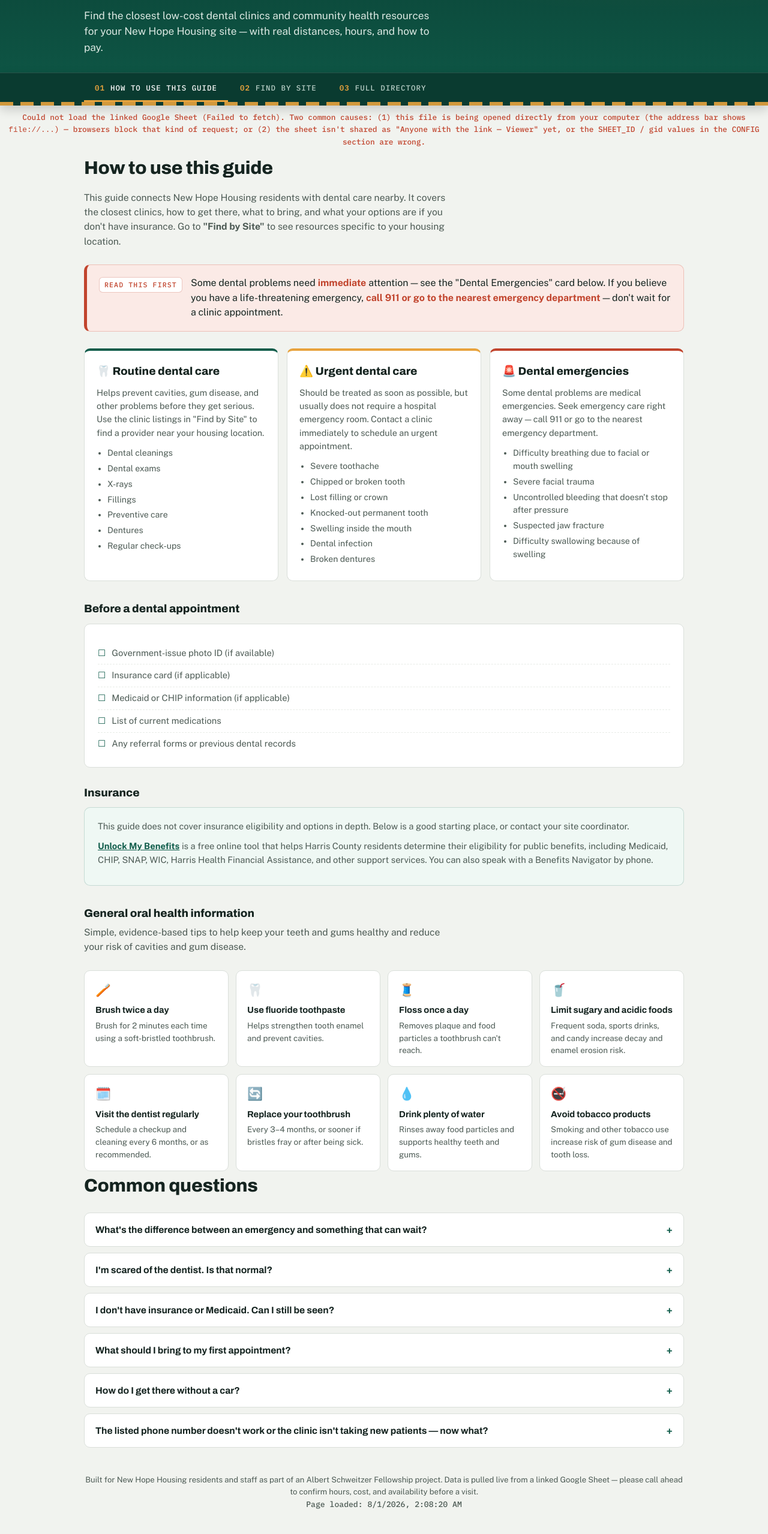
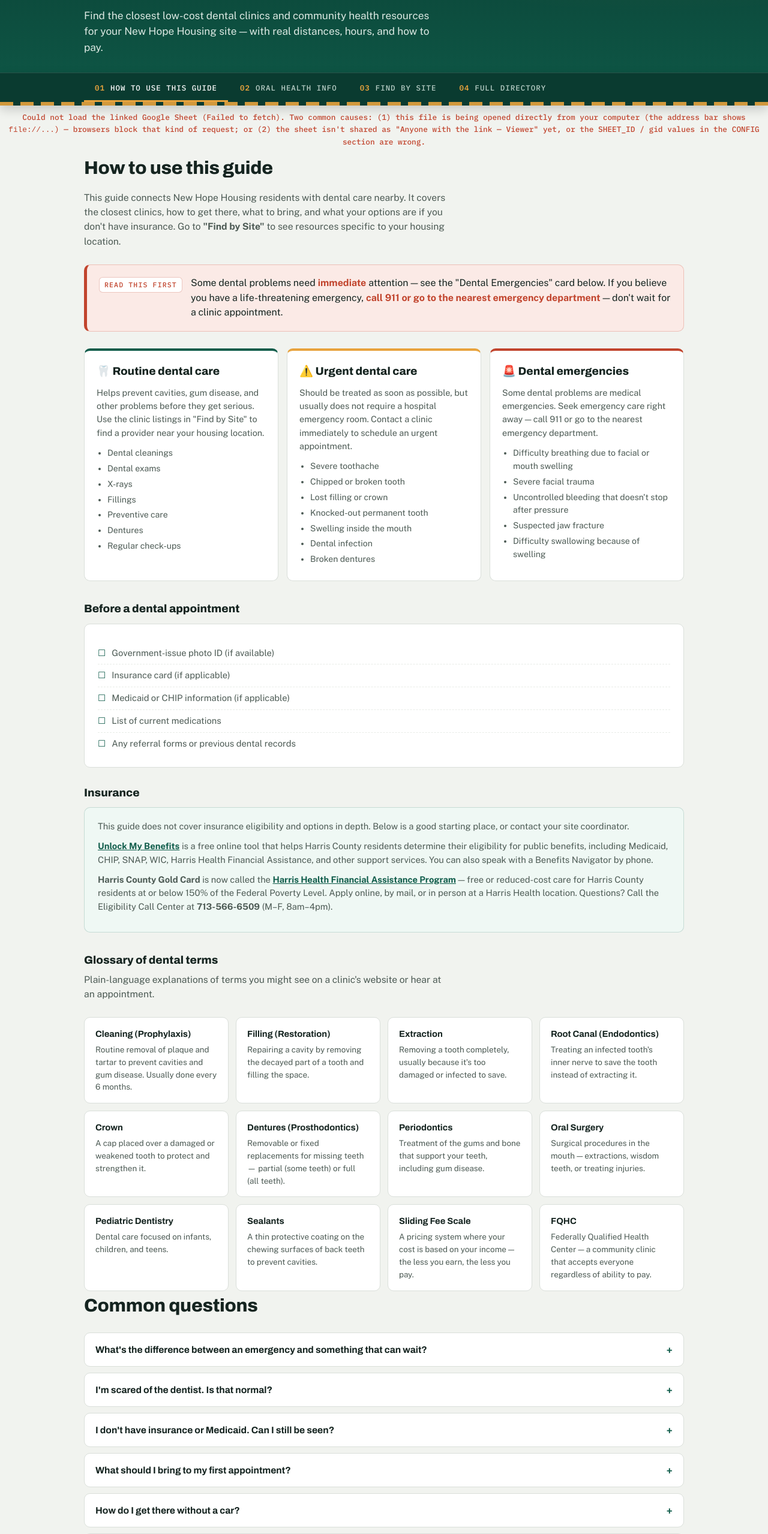
Before and after one commit to gtanvi-design/dental-navigator, a plain HTML site: page index.html in a window 1280 px wide. Shown: the part 242-2800 px from the top of the page at 60% size. Drawn offline with nearby package versions, Linux system fonts and the light colour scheme; no server answers.

Commit message:
Add files via upload

```diff
--- a/index.html
+++ b/index.html
@@ -159,6 +159,9 @@
     color:var(--teal); background:#EAF5F0; padding:3px 8px; border-radius:5px; white-space:nowrap; }
   .dir-item h4{margin:2px 0 4px; font-family:var(--display); font-size:1rem; font-weight:700;}
   .dir-item .addr{font-size:.85rem; color:var(--ink-soft); margin:0 0 6px;}
+  .dir-item .website-link{font-size:.82rem; margin:0 0 8px; display:inline-block;}
+  .dir-item .services{font-size:.82rem; color:var(--ink-soft); margin:6px 0 0;}
+  .dir-item .services b{color:var(--ink); font-family:var(--mono); font-weight:600;}
   .dir-item .meta{display:flex; gap:14px; flex-wrap:wrap; font-size:.8rem; color:var(--ink-soft);}
   .dir-item .meta b{color:var(--ink); font-family:var(--mono); font-weight:600;}
   .dir-item .phone{font-family:var(--mono); font-weight:600; font-size:.92rem; text-align:right;}
@@ -191,8 +194,9 @@
 <nav class="tabnav">
   <div class="tabnav-inner">
     <button class="tab-btn active" data-tab="howto"><span class="n">01</span> How to Use This Guide</button>
-    <button class="tab-btn" data-tab="bysite"><span class="n">02</span> Find by Site</button>
-    <button class="tab-btn" data-tab="directory"><span class="n">03</span> Full Directory</button>
+    <button class="tab-btn" data-tab="oralinfo"><span class="n">02</span> Oral Health Info</button>
+    <button class="tab-btn" data-tab="bysite"><span class="n">03</span> Find by Site</button>
+    <button class="tab-btn" data-tab="directory"><span class="n">04</span> Full Directory</button>
   </div>
 </nav>
 
@@ -254,10 +258,24 @@
     <div class="insurance-box">
       <p>This guide does not cover insurance eligibility and options in depth. Below is a good starting place, or contact your site coordinator.</p>
       <p><a href="https://unlockmybenefits.org" target="_blank" rel="noopener">Unlock My Benefits</a> is a free online tool that helps Harris County residents determine their eligibility for public benefits, including Medicaid, CHIP, SNAP, WIC, Harris Health Financial Assistance, and other support services. You can also speak with a Benefits Navigator by phone.</p>
+      <p><b>Harris County Gold Card</b> is now called the <a href="https://www.harrishealth.org/access-care/patient-eligibility" target="_blank" rel="noopener">Harris Health Financial Assistance Program</a> — free or reduced-cost care for Harris County residents at or below 150% of the Federal Poverty Level. Apply online, by mail, or in person at a Harris Health location. Questions? Call the Eligibility Call Center at <b>713-566-6509</b> (M–F, 8am–4pm).</p>
     </div>
 
-    <h3 class="subhead">General oral health information</h3>
-    <p class="section-desc" style="margin-top:-4px;">Simple, evidence-based tips to help keep your teeth and gums healthy and reduce your risk of cavities and gum disease.</p>
+    <h3 class="subhead">Glossary of dental terms</h3>
+    <p class="section-desc" style="margin-top:-4px;">Plain-language explanations of terms you might see on a clinic's website or hear at an appointment.</p>
+    <div id="glossaryList" class="tips-grid"></div>
+  </section>
+
+  <section class="wrap" style="padding-top:0;">
+    <div class="section-head"><h2>Common questions</h2></div>
+    <div id="faqList"></div>
+  </section>
+</div>
+
+<div class="tabpanel" id="tab-oralinfo">
+  <section class="wrap">
+    <div class="section-head"><h2>General oral health information</h2></div>
+    <p class="section-desc">Simple, evidence-based tips to help keep your teeth and gums healthy and reduce your risk of cavities and gum disease.</p>
     <div class="tips-grid">
       <div class="tip"><span class="emoji">🪥</span><span class="t">Brush twice a day</span><p>Brush for 2 minutes each time using a soft-bristled toothbrush.</p></div>
       <div class="tip"><span class="emoji">🦷</span><span class="t">Use fluoride toothpaste</span><p>Helps strengthen tooth enamel and prevent cavities.</p></div>
@@ -268,11 +286,6 @@
       <div class="tip"><span class="emoji">💧</span><span class="t">Drink plenty of water</span><p>Rinses away food particles and supports healthy teeth and gums.</p></div>
       <div class="tip"><span class="emoji">🚭</span><span class="t">Avoid tobacco products</span><p>Smoking and other tobacco use increase risk of gum disease and tooth loss.</p></div>
     </div>
-  </section>
-
-  <section class="wrap" style="padding-top:0;">
-    <div class="section-head"><h2>Common questions</h2></div>
-    <div id="faqList"></div>
   </section>
 </div>
 
@@ -358,7 +371,7 @@ document.querySelectorAll('.tab-btn').forEach(btn => {
   });
 });
 const initialHash = location.hash.replace('#','');
-if(['howto','bysite','directory'].includes(initialHash)){
+if(['howto','oralinfo','bysite','directory'].includes(initialHash)){
   document.querySelector(`.tab-btn[data-tab="${initialHash}"]`).click();
 }
 
@@ -492,8 +505,31 @@ function buildFaq(){
     faqList.appendChild(div);
   });
 }
-// FAQ content is static and doesn't depend on the Google Sheet, so build it
-// immediately rather than waiting on (or failing alongside) the sheet fetch.
+const GLOSSARY = [
+  ["Cleaning (Prophylaxis)", "Routine removal of plaque and tartar to prevent cavities and gum disease. Usually done every 6 months."],
+  ["Filling (Restoration)", "Repairing a cavity by removing the decayed part of a tooth and filling the space."],
+  ["Extraction", "Removing a tooth completely, usually because it's too damaged or infected to save."],
+  ["Root Canal (Endodontics)", "Treating an infected tooth's inner nerve to save the tooth instead of extracting it."],
+  ["Crown", "A cap placed over a damaged or weakened tooth to protect and strengthen it."],
+  ["Dentures (Prosthodontics)", "Removable or fixed replacements for missing teeth \u2014 partial (some teeth) or full (all teeth)."],
+  ["Periodontics", "Treatment of the gums and bone that support your teeth, including gum disease."],
+  ["Oral Surgery", "Surgical procedures in the mouth \u2014 extractions, wisdom teeth, or treating injuries."],
+  ["Pediatric Dentistry", "Dental care focused on infants, children, and teens."],
+  ["Sealants", "A thin protective coating on the chewing surfaces of back teeth to prevent cavities."],
+  ["Sliding Fee Scale", "A pricing system where your cost is based on your income \u2014 the less you earn, the less you pay."],
+  ["FQHC", "Federally Qualified Health Center \u2014 a community clinic that accepts everyone regardless of ability to pay."],
+];
+function buildGlossary(){
+  const list = document.getElementById('glossaryList');
+  if(!list) return;
+  GLOSSARY.forEach(([term, def]) => {
+    const div = document.createElement('div');
+    div.className = 'tip';
+    div.innerHTML = `<span class="t">${term}</span><p>${def}</p>`;
+    list.appendChild(div);
+  });
+}
+buildGlossary();
 buildFaq();
 
 function buildDirectoryControls(){
@@ -510,6 +546,14 @@ function buildDirectoryControls(){
   catSel.addEventListener('change', renderDirectory);
 }
 
+function websiteLink(raw){
+  if (!raw || /not listed|call to confirm/i.test(raw)) return '';
+  const first = raw.split(/[\s,\/]+/)[0].trim();
+  if (!first) return '';
+  const href = first.startsWith('http') ? first : `https://${first}`;
+  return `<a class="website-link" href="${href}" target="_blank" rel="noopener">${first} \u2197</a><br>`;
+}
+
 function renderDirectory(){
   const q = document.getElementById('dirSearch').value.toLowerCase();
   const reg = document.getElementById('dirRegion').value;
@@ -524,17 +568,20 @@ function renderDirectory(){
   }).forEach(r => {
     const div = document.createElement('div');
     div.className = 'dir-item';
+    const hasServices = r.Services && !/not listed/i.test(r.Services);
     div.innerHTML = `
       <div>
         <span class="region-tag">${r.Region || r.Category ||''}</span>
         <h4>${r.Name}</h4>
         <p class="addr">${r.Address||''}</p>
+        ${websiteLink(r.Website)}
         <div class="meta">
           <span><b>Hours</b> ${r.Hours||'Call to confirm'}</span>
-          <span><b>Medicaid/CHIP</b> ${r.Medicaid_CHIP||'—'}</span>
-          <span><b>Sliding fee</b> ${r.Sliding_Fee||'—'}</span>
-          <span><b>Languages</b> ${r.Languages||'—'}</span>
+          <span><b>Medicaid/CHIP</b> ${r.Medicaid_CHIP||'\u2014'}</span>
+          <span><b>Sliding fee</b> ${r.Sliding_Fee||'\u2014'}</span>
+          <span><b>Languages</b> ${r.Languages||'\u2014'}</span>
         </div>
+        ${hasServices ? `<div class="services"><b>Services:</b> ${r.Services}</div>` : ''}
       </div>
       <div class="phone">${r.Phone||''}</div>
       ${r.Notes ? `<div class="notes">${r.Notes}</div>` : ''}`;
```
